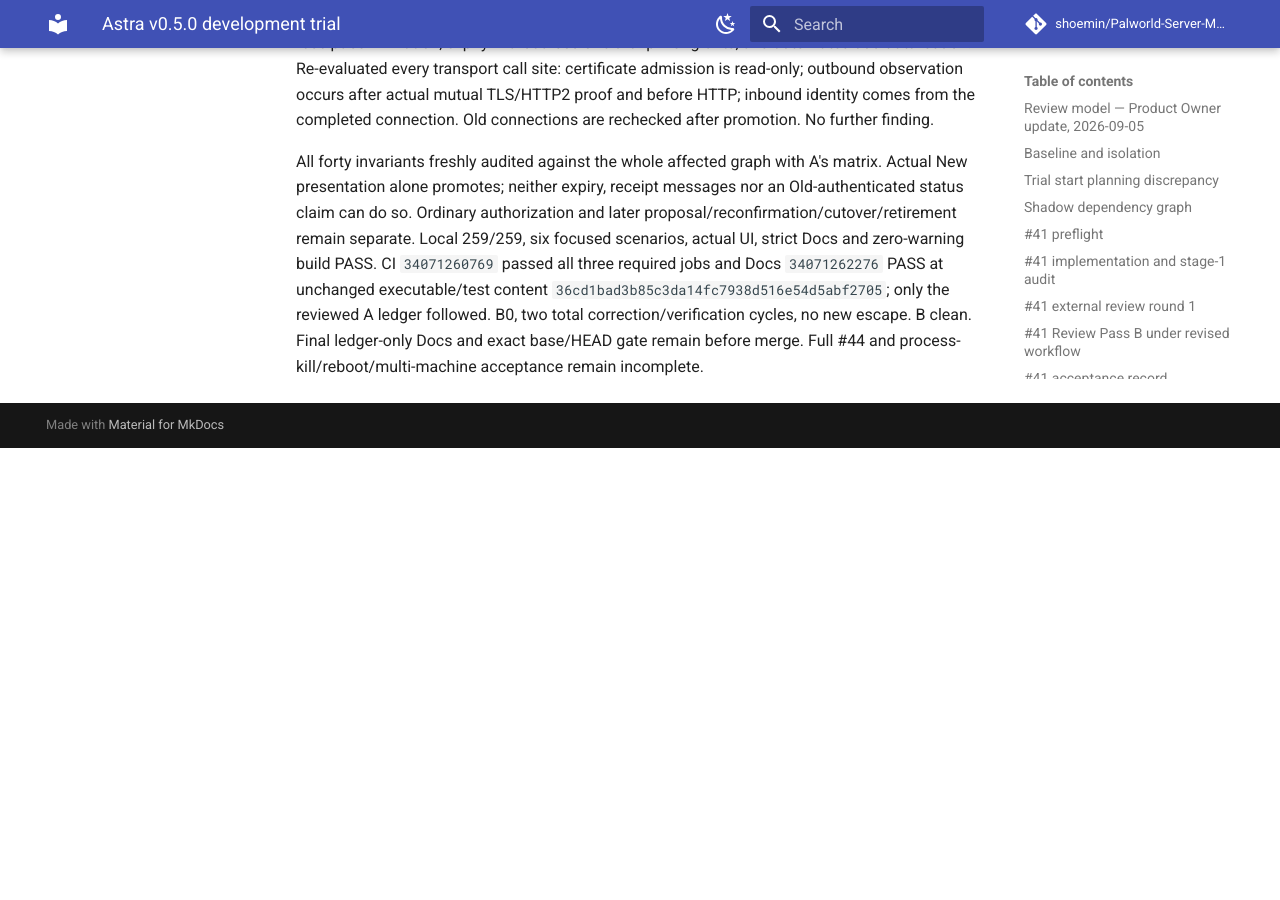
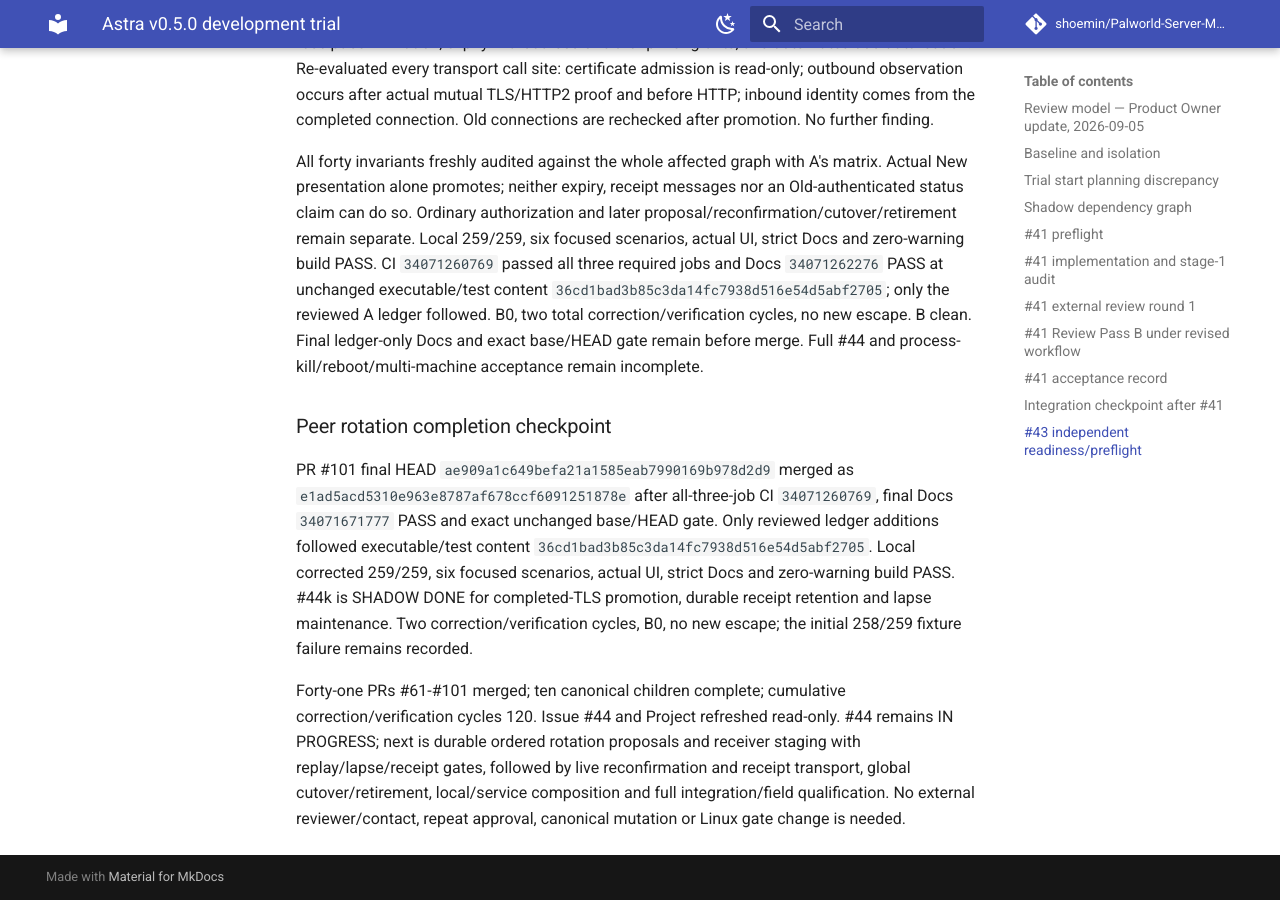
Before and after one commit to shoemin/Palworld-Server-Manager, an MkDocs documentation site: the page built from docs/experiments/astra-v0.5.0-trial.md, in a window 1280 px wide and 900 px high, scrolled down 172204 px. Built offline with MkDocs 1.6.1 and Material for MkDocs 9.7.7, drawn with Linux system fonts in a browser that asks for light colours; comment, search, counter and statistics services are not loaded; before the commit the page ends 172652 px from its top, so only the background shows below that; part of the change alters nothing that is shown.

Commit message:
Checkpoint peer rotation completion and staging scope

```diff
--- a/docs/experiments/astra-v0.5.0-trial.md
+++ b/docs/experiments/astra-v0.5.0-trial.md
@@ -1848,3 +1848,9 @@ Re-read all sixteen changed files and complete affected paths: persistence promo
 Fresh PR #101 exact HEAD `86c36910042f8834d43a9c862fb19bfc7700537b`, unchanged base `5e7f85ec4e88b9c1b86c3eba7683d51f02f93814`: independently re-read all sixteen source/test/document files and the later A ledger. Rechecked fresh Active/recovery/pin predicates, atomic history/promotion/audit, retained receipt identity across reopen, current-only receipt confirmation, expiry without loss of either pin or grants, and automated audit attribution. Re-evaluated every transport call site: certificate admission is read-only; outbound observation occurs after actual mutual TLS/HTTP2 proof and before HTTP; inbound identity comes from the completed connection. Old connections are rechecked after promotion. No further finding.
 
 All forty invariants freshly audited against the whole affected graph with A's matrix. Actual New presentation alone promotes; neither expiry, receipt messages nor an Old-authenticated status claim can do so. Ordinary authorization and later proposal/reconfirmation/cutover/retirement remain separate. Local 259/259, six focused scenarios, actual UI, strict Docs and zero-warning build PASS. CI `34071260769` passed all three required jobs and Docs `34071262276` PASS at unchanged executable/test content `36cd1bad3b85c3da14fc7938d516e54d5abf2705`; only the reviewed A ledger followed. B0, two total correction/verification cycles, no new escape. B clean. Final ledger-only Docs and exact base/HEAD gate remain before merge. Full #44 and process-kill/reboot/multi-machine acceptance remain incomplete.
+
+### Peer rotation completion checkpoint
+
+PR #101 final HEAD `ae909a1c649befa21a1585eab7990169b978d2d9` merged as `e1ad5acd5310e963e8787af678ccf6091251878e` after all-three-job CI `34071260769`, final Docs `34071671777` PASS and exact unchanged base/HEAD gate. Only reviewed ledger additions followed executable/test content `36cd1bad3b85c3da14fc7938d516e54d5abf2705`. Local corrected 259/259, six focused scenarios, actual UI, strict Docs and zero-warning build PASS. #44k is SHADOW DONE for completed-TLS promotion, durable receipt retention and lapse maintenance. Two correction/verification cycles, B0, no new escape; the initial 258/259 fixture failure remains recorded.
+
+Forty-one PRs #61-#101 merged; ten canonical children complete; cumulative correction/verification cycles 120. Issue #44 and Project refreshed read-only. #44 remains IN PROGRESS; next is durable ordered rotation proposals and receiver staging with replay/lapse/receipt gates, followed by live reconfirmation and receipt transport, global cutover/retirement, local/service composition and full integration/field qualification. No external reviewer/contact, repeat approval, canonical mutation or Linux gate change is needed.
```
